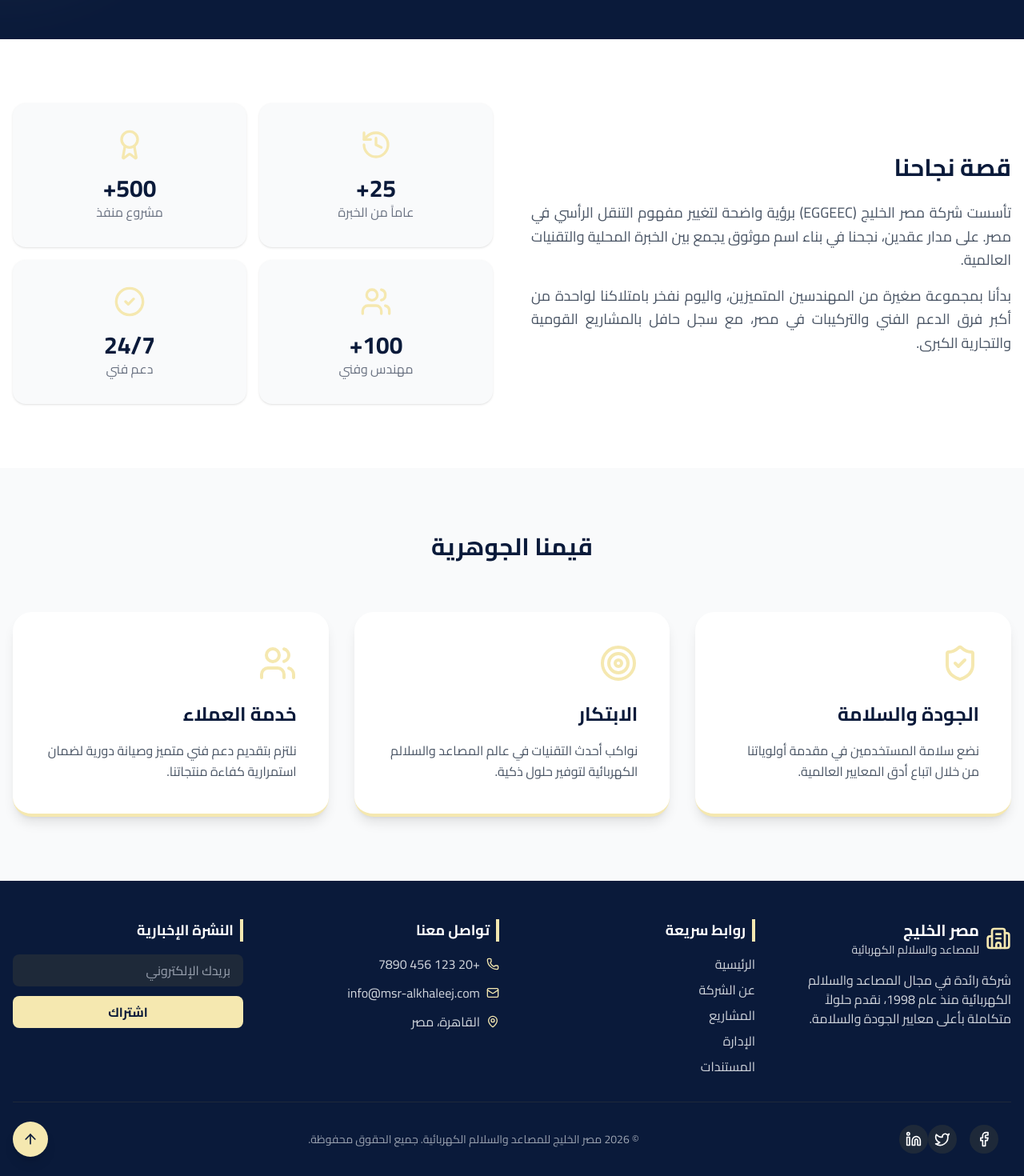
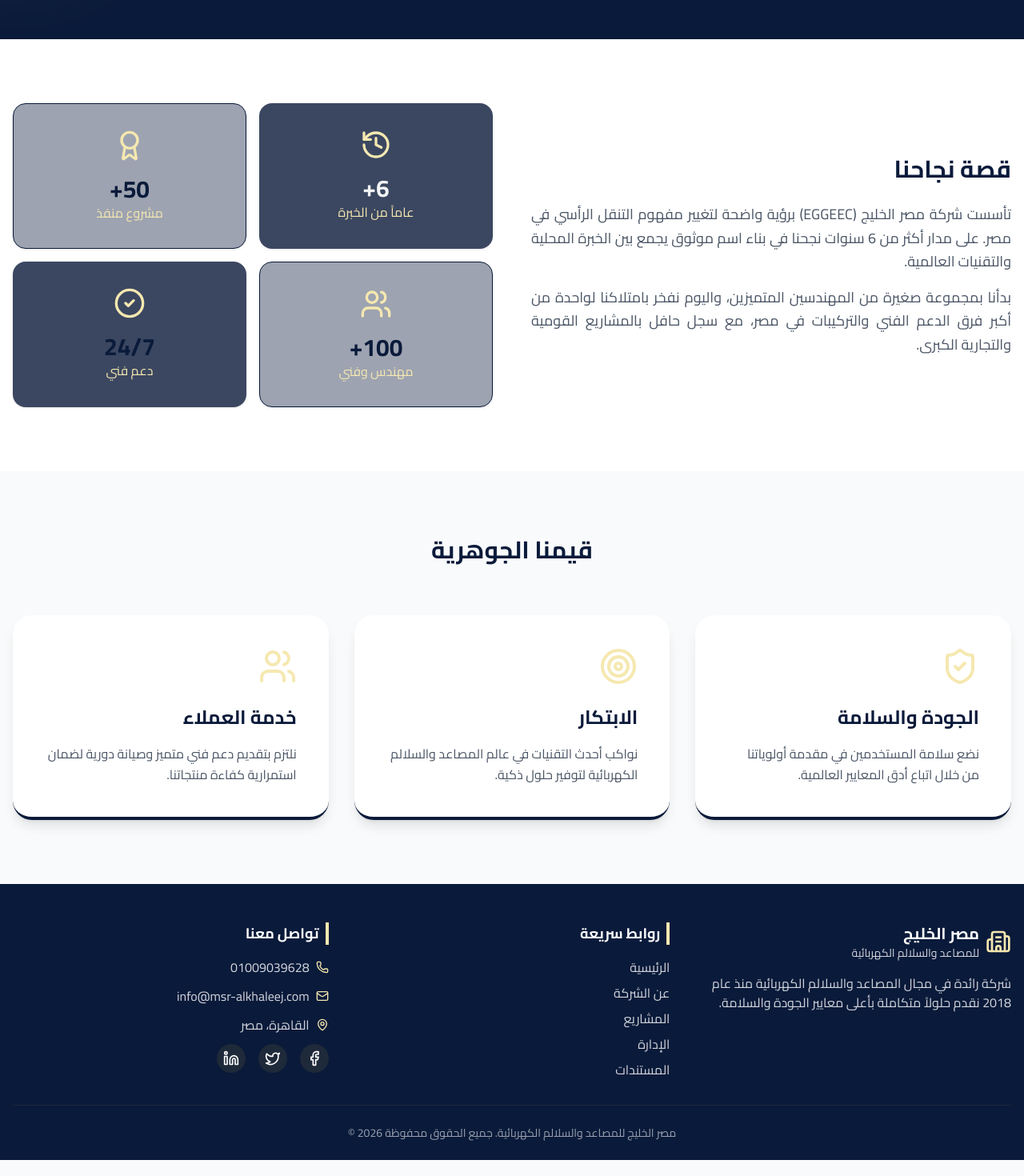
Before and after one commit to Hassan-Abd-El-Aziz/EGGEEC-Reports, a React (Vite) app: page /about in a window 1280 px wide. Shown: the part 312-1782 px from the top of the page at 80% size. Built offline with nearby package versions, Linux system fonts and the light colour scheme.

Commit message:
update hero page and about page

```diff
--- a/src/components/Footer.jsx
+++ b/src/components/Footer.jsx
@@ -29,7 +29,7 @@
   return (
     <footer className="bg-primary-dark text-white pt-12 pb-6">
       <div className="container mx-auto px-4">
-        <div className="grid md:grid-cols-4 gap-8 mb-8">
+        <div className="grid md:grid-cols-3 gap-8 mb-8">
           {/* Company Info */}
           <div>
             <div className="flex items-center mb-4">
@@ -42,7 +42,7 @@
               </div>
             </div>
             <p className="text-gray-300 mb-4">
-              شركة رائدة في مجال المصاعد والسلالم الكهربائية منذ عام 1998، نقدم
+              شركة رائدة في مجال المصاعد والسلالم الكهربائية منذ عام 2018 نقدم
               حلولاً متكاملة بأعلى معايير الجودة والسلامة.
             </p>
           </div>
@@ -80,7 +80,7 @@
             <div className="space-y-3">
               <div className="flex items-center">
                 <Phone className="h-4 w-4 text-secondary-gold ml-2" />
-                <span className="text-gray-300">+20 123 456 7890</span>
+                <span className="text-gray-300">01009039628</span>
               </div>
               <div className="flex items-center">
                 <Mail className="h-4 w-4 text-secondary-gold ml-2" />
@@ -90,36 +90,7 @@
                 <MapPin className="h-4 w-4 text-secondary-gold ml-2" />
                 <span className="text-gray-300">القاهرة، مصر</span>
               </div>
-            </div>
-          </div>
-
-          {/* Newsletter */}
-          <div>
-            <h4 className="text-lg font-bold mb-4 border-r-4 border-secondary-gold pr-2">
-              النشرة الإخبارية
-            </h4>
-            <form onSubmit={handleSubmit} className="space-y-3">
-              <input
-                type="email"
-                placeholder="بريدك الإلكتروني"
-                className="w-full px-4 py-2 rounded-lg bg-gray-800 text-white placeholder-gray-400 focus:outline-none focus:ring-2 focus:ring-secondary-gold"
-                value={email}
-                onChange={(e) => setEmail(e.target.value)}
-                required
-              />
-              <button
-                type="submit"
-                className="w-full bg-secondary-gold text-primary-dark font-bold py-2 rounded-lg hover:bg-yellow-500 transition-colors"
-              >
-                اشتراك
-              </button>
-            </form>
-          </div>
-        </div>
-
-        {/* Social Links & Copyright */}
-        <div className="border-t border-gray-800 pt-6 flex flex-col md:flex-row justify-between items-center">
-          <div className="flex space-x-4 space-x-reverse mb-4 md:mb-0">
+              <div className="flex gap-4 mb-4 md:mb-0">
                 {[Facebook, Twitter, Linkedin].map((Icon, index) => (
                   <a
                     key={index}
@@ -130,19 +101,18 @@
                   </a>
                 ))}
               </div>
+            </div>
+          </div>
+        </div>
 
+        <div
+          dir="ltr"
+          className="border-t border-gray-800 pt-6 flex flex-col  justify-center items-center"
+        >
           <p className="text-gray-400 text-sm text-center">
             © {new Date().getFullYear()} مصر الخليج للمصاعد والسلالم الكهربائية.
-            جميع الحقوق محفوظة.
+            جميع الحقوق محفوظة
           </p>
-
-          <button
-            onClick={scrollToTop}
-            className="fixed bottom-6 left-6 md:static bg-secondary-gold text-primary-dark p-3 rounded-full hover:bg-yellow-500 transition-colors shadow-lg"
-            aria-label="العودة للأعلى"
-          >
-            <ArrowUp className="h-5 w-5" />
-          </button>
         </div>
       </div>
     </footer>
--- a/src/components/Hero.jsx
+++ b/src/components/Hero.jsx
@@ -69,7 +69,7 @@
   return (
     <section
       ref={heroRef}
-      className="relative min-h-screen pt-24 flex items-center justify-center overflow-hidden bg-gradient-to-br from-primary-dark via-primary-blue to-primary-dark"
+      className="relative min-h-screen pt-10 md:pt-20 flex items-center justify-center overflow-hidden bg-gradient-to-br from-primary-dark via-primary-blue to-primary-dark"
       style={{
         backgroundImage:
           'linear-gradient(135deg, rgba(10,26,58,0.95) 0%, rgba(30,58,138,0.85) 50%, rgba(10,26,58,0.95) 50%), url("https://i.ibb.co/Q76wNPhQ/hero.png")',
@@ -96,7 +96,7 @@
             </div>
 
             <h1 className="text-2xl md:text-6xl lg:text-7xl font-bold text-white mb-3 leading-20">
-              <span className="block">حلول متكاملة</span>
+              <span className="block">شركة مصر الخليج</span>
               <span className="block text-secondary-gold mt-2">
                 للمصاعد والسلالم الكهربائية
               </span>
@@ -140,7 +140,7 @@
           {/* Features */}
           <div
             ref={featuresRef}
-            className="grid grid-cols-2 md:grid-cols-4 gap-6 max-w-4xl mx-auto"
+            className="grid grid-cols-2 md:grid-cols-4 gap-6 max-w-4xl mx-auto mb-3"
           >
             {[
               { text: "جودة أوروبية", highlight: "100%" },
@@ -150,12 +150,12 @@
             ].map((feature, index) => (
               <div
                 key={index}
-                className="glass-effect p-4 rounded-xl backdrop-blur-sm"
+                className="glass-effect p-4 rounded-xl backdrop-blur-sm bg-secondary-gold/80 hover:bg-yellow-500"
               >
-                <div className="text-2xl font-bold text-secondary-gold mb-1">
+                <div className="text-2xl font-bold text-blue-800 mb-1">
                   {feature.highlight}
                 </div>
-                <div className="text-white text-sm">{feature.text}</div>
+                <div className="text-gray-800 text-sm">{feature.text}</div>
               </div>
             ))}
           </div>
--- a/src/components/Navbar.jsx
+++ b/src/components/Navbar.jsx
@@ -163,11 +163,11 @@
 
               {/* Scrollable Content */}
               <div className="flex-1 overflow-y-auto px-6 py-6 space-y-4">
-                {navItems.map((item, index) =>
+                {navItems.map((item) =>
                   item.name === "المشاريع" ? (
                     <div
                       key={item.name}
-                      className="transition-all duration-300"
+                      className="transition-all duration-300 "
                     >
                       <button
                         onClick={() =>
@@ -203,7 +203,7 @@
                     <Link
                       key={item.name}
                       to={item.path}
-                      className="block text-white text-lg font-medium py-3 border-b border-white/10 hover:text-secondary-gold transition-colors"
+                      className="block text-white text-lg font-medium py-3 border-b border-white/10  hover:text-secondary-gold transition-colors"
                       onClick={() => {
                         setIsOpen(false);
                         setMobileProjectsOpen(false);
--- a/src/components/ProjectsMenu.jsx
+++ b/src/components/ProjectsMenu.jsx
@@ -13,12 +13,15 @@
         <Link
           key={project.id}
           to={`/project/${project.id}`}
-          className="block px-4 py-3 text-gray-800 hover:bg-gray-100 hover:text-primary-blue transition-colors border-r-4 border-transparent hover:border-secondary-gold"
+          className="block px-4 py-3 text-gray-300 md:text-primary-dark hover:bg-blue-100 hover:text-primary-blue transition-colors border-r-4 border-transparent
+           hover:border-secondary-gold"
           onClick={onItemClick}
         >
           <div className="font-semibold">{project.name}</div>
-          <div className="text-sm text-gray-600 mt-1">{project.location}</div>
-          <div className="text-xs text-gray-500 mt-1">
+          <div className="text-sm text-gray-100 md:text-gray-500 mt-1">
+            {project.location}
+          </div>
+          <div className="text-xs text-red-300 mt-1">
             الحالة:{" "}
             <span
               className={`font-bold ${
@@ -26,7 +29,7 @@
                   ? "text-green-600"
                   : project.status === "متوقف"
                   ? "text-red-600"
-                  : "text-blue-600"
+                  : "text-blue-300"
               }`}
             >
               {project.status}
--- a/src/data/documentsData.js
+++ b/src/data/documentsData.js
@@ -1,13 +1,13 @@
 export const documentsData = [
   {
     id: 1,
-    title: "النماذج القياسية للعقود",
+    title: "ملفات قسم إدارة الصيانة",
     type: "PDF",
     category: "عقود",
     categoryColor: "bg-blue-100 text-blue-800",
     url: "https://eggeec-my.sharepoint.com/my?id=%2Fpersonal%2Fh%5Fabdelaziz%5Feggeec%5Fcom%2FDocuments%2F%D8%A5%D8%AF%D8%A7%D8%B1%D8%A9%20%D8%A7%D9%84%D9%85%D8%AA%D8%A7%D8%A8%D8%B9%D8%A9%2F%D8%A7%D9%84%D9%85%D8%B4%D8%A7%D8%B1%D9%8A%D8%B9%2FBO%20%2D%20%D9%85%D8%B4%D8%B1%D9%88%D8%B9%20%D8%A3%D8%B1%D8%B6%20%D8%A7%D9%84%D8%A8%D8%AD%D9%88%D8%AB%201&viewid=a0d988a5%2D7144%2D409a%2D8135%2D16c185a75639",
     size: "2.4 MB",
-    date: "15 أكتوبر 2023",
+    date: "15 أكتوبر 2025",
     description: "النماذج المعتمدة للعقود مع العملاء والموردين",
     icon: "FileText",
   },
--- a/src/data/projectsData.js
+++ b/src/data/projectsData.js
@@ -1,31 +1,30 @@
 export const projectsData = [
   {
     id: 1,
-    name: "مشروع البحوث العلمية",
-    location: "مدينة القاهرة الجديدة - التجمع الخامس",
-    startDate: "15 مارس 2023",
+    name: "مشروع أرض البحوث 1",
+    location: "مدينة القاهرة  -  شبرا الخيمة ",
+    startDate: "01 - 04 - 2024",
     endDate: "15 سبتمبر 2024",
     status: "جاري التنفيذ",
     statusColor: "text-green-600 bg-green-50",
     url: "https://eggeec-my.sharepoint.com/my?id=%2Fpersonal%2Fh%5Fabdelaziz%5Feggeec%5Fcom%2FDocuments%2F%D8%A5%D8%AF%D8%A7%D8%B1%D8%A9%20%D8%A7%D9%84%D9%85%D8%AA%D8%A7%D8%A8%D8%B9%D8%A9%2F%D8%A7%D9%84%D9%85%D8%B4%D8%A7%D8%B1%D9%8A%D8%B9%2FBO%20%2D%20%D9%85%D8%B4%D8%B1%D9%88%D8%B9%20%D8%A3%D8%B1%D8%B6%20%D8%A7%D9%84%D8%A8%D8%AD%D9%88%D8%AB%201&viewid=a0d988a5%2D7144%2D409a%2D8135%2D16c185a75639",
 
     progress: 65,
-    description:
-      "تجهيز وتركيب 12 مصعد فائق السرعة في برج البحوث العلمية المتقدم، مع أنظمة تحكم ذكية ومواصفات أوروبية.",
+    description: "توريد وتركيب عدد 152 مصعد BLT",
     budget: "25 مليون جنيه",
     client: "وزارة التعليم العالي والبحث العلمي",
     details: {
-      elevators: 12,
-      floors: 30,
-      capacity: "1600 كجم",
-      speed: "4 م/ث",
+      elevators: 152,
+      floors: 11,
+      capacity: "450 كجم",
+      speed: "1 م/ث",
       type: "مصاعد كهربائية بدون غرفة ماكينات",
-      brand: "OTIS العالمية",
+      brand: "BLT",
       features: [
-        "أنظمة أمان متطورة",
-        "تحكم ذكي",
-        "توفير الطاقة",
-        "صديق للبيئة",
+        "أنظمة أمان متطورة - ",
+        "تحكم ذكي - ",
+        "توفير الطاقة - ",
+        "صديق للبيئة ",
       ],
     },
     progressData: [
--- a/src/pages/About.jsx
+++ b/src/pages/About.jsx
@@ -46,7 +46,7 @@
             data-aos="fade-up"
             data-aos-delay="200"
           >
-            أكثر من 25 عاماً من الخبرة والتميز في توريد وتركيب وصيانة المصاعد
+            أكثر من 6 سنوات من الخبرة والتميز في توريد وتركيب وصيانة المصاعد
             والسلالم الكهربائية في السوق المصري.
           </p>
         </div>
@@ -63,8 +63,8 @@
               <div className="space-y-4 text-gray-600 leading-relaxed text-lg text-justify">
                 <p>
                   تأسست شركة مصر الخليج (EGGEEC) برؤية واضحة لتغيير مفهوم التنقل
-                  الرأسي في مصر. على مدار عقدين، نجحنا في بناء اسم موثوق يجمع
-                  بين الخبرة المحلية والتقنيات العالمية.
+                  الرأسي في مصر. على مدار أكثر من 6 سنوات نجحنا في بناء اسم
+                  موثوق يجمع بين الخبرة المحلية والتقنيات العالمية.
                 </p>
                 <p>
                   بدأنا بمجموعة صغيرة من المهندسين المتميزين، واليوم نفخر
@@ -77,25 +77,25 @@
               className="md:w-1/2 grid grid-cols-2 gap-4"
               data-aos="fade-right"
             >
-              <div className="bg-gray-50 p-8 rounded-2xl text-center shadow-sm">
+              <div className="bg-primary-dark/80 p-8 rounded-2xl text-center shadow-sm">
                 <History className="h-10 w-10 text-secondary-gold mx-auto mb-4" />
-                <div className="text-3xl font-bold text-primary-dark">25+</div>
-                <div className="text-gray-500">عاماً من الخبرة</div>
+                <div className="text-3xl font-bold text-gray-100">6+</div>
+                <div className="text-secondary-gold">عاماً من الخبرة</div>
               </div>
-              <div className="bg-gray-50 p-8 rounded-2xl text-center shadow-sm">
+              <div className="bg-primary-dark/40 border-primary-dark border-1 p-8 rounded-2xl text-center shadow-sm">
                 <Award className="h-10 w-10 text-secondary-gold mx-auto mb-4" />
-                <div className="text-3xl font-bold text-primary-dark">500+</div>
-                <div className="text-gray-500">مشروع منفذ</div>
+                <div className="text-3xl font-bold text-primary-dark">50+</div>
+                <div className="text-secondary-gold">مشروع منفذ</div>
               </div>
-              <div className="bg-gray-50 p-8 rounded-2xl text-center shadow-sm">
+              <div className="bg-primary-dark/40 border-primary-dark border-1 p-8 rounded-2xl text-center shadow-sm">
                 <Users className="h-10 w-10 text-secondary-gold mx-auto mb-4" />
                 <div className="text-3xl font-bold text-primary-dark">100+</div>
-                <div className="text-gray-500">مهندس وفني</div>
+                <div className="text-secondary-gold">مهندس وفني</div>
               </div>
-              <div className="bg-gray-50 p-8 rounded-2xl text-center shadow-sm">
+              <div className="bg-primary-dark/80 p-8 rounded-2xl text-center shadow-sm">
                 <CheckCircle2 className="h-10 w-10 text-secondary-gold mx-auto mb-4" />
                 <div className="text-3xl font-bold text-primary-dark">24/7</div>
-                <div className="text-gray-500">دعم فني</div>
+                <div className="text-secondary-gold">دعم فني</div>
               </div>
             </div>
           </div>
@@ -115,7 +115,7 @@
             {values.map((val, idx) => (
               <div
                 key={idx}
-                className="bg-white p-10 rounded-3xl shadow-lg hover:shadow-xl transition-shadow border-b-4 border-secondary-gold"
+                className="bg-white p-10 rounded-3xl shadow-lg hover:shadow-xl transition-shadow border-b-4 border-primary-dark"
                 data-aos="fade-up"
                 data-aos-delay={idx * 150}
               >
--- a/src/pages/Home.jsx
+++ b/src/pages/Home.jsx
@@ -48,7 +48,7 @@
     },
     {
       icon: TrendingUp,
-      title: "خبرة 25 عاماً",
+      title: "خبرة أكثر من 6 سنوات",
       desc: "رائدة في مجال المصاعد في مصر",
     },
   ];
@@ -64,21 +64,21 @@
             className="text-3xl font-bold text-center text-primary-dark mb-12"
             data-aos="fade-up"
           >
-            لماذا تختار <span className="text-secondary-gold">مصر الخليج</span>؟
+            لماذا تختار <span className="text-blue-700">مصر الخليج</span>؟
           </h2>
           <div className="grid md:grid-cols-3 gap-8">
             {features.map((feature, index) => (
               <div
                 key={index}
-                className="bg-gray-50 p-8 rounded-xl shadow-lg hover:shadow-xl transition-shadow"
+                className="bg-primary-dark p-8 rounded-xl shadow-lg hover:shadow-xl transition-shadow"
                 data-aos="fade-up"
                 data-aos-delay={index * 100}
               >
                 <feature.icon className="h-12 w-12 text-secondary-gold mb-4" />
-                <h3 className="text-xl font-bold text-primary-dark mb-3">
+                <h3 className="text-xl font-bold text-secondary-gold mb-3">
                   {feature.title}
                 </h3>
-                <p className="text-gray-600">{feature.desc}</p>
+                <p className="text-gray-200">{feature.desc}</p>
               </div>
             ))}
           </div>
@@ -104,7 +104,7 @@
               الملفات والمستندات
             </Link>
             <Link
-              to="/project/1"
+              to="/projects"
               className="inline-flex items-center justify-center px-8 py-3 bg-white text-primary-dark font-bold rounded-lg hover:bg-gray-100 transition-colors"
             >
               <ArrowLeft className="ml-2 h-5 w-5" />
--- a/src/pages/Projects.jsx
+++ b/src/pages/Projects.jsx
@@ -5,11 +5,11 @@
 
 const Projects = () => {
   return (
-    <div className="bg-gray-50 min-h-screen py-12 pt-24">
+    <div className="bg-gray-50 min-h-screen py-12 pt-40">
       <div className="container mx-auto px-4">
         <header className="text-center mb-16" data-aos="fade-down">
           <h1 className="text-4xl font-bold text-primary-dark mb-4">
-            مشاريعنا <span className="text-secondary-gold">المتميزة</span>
+            مشاريعنا <span className="text-green-700">المتميزة</span>
           </h1>
           <p className="text-gray-600 max-w-2xl mx-auto">
             نفتخر بتنفيذ مجموعة من أكبر وأهم مشروعات المصاعد والسلالم الكهربائية
```
Also changed, not shown: 1 other file (tests, documents, lock files or other folders). Lines whose indentation alone changed are shown as unchanged.
